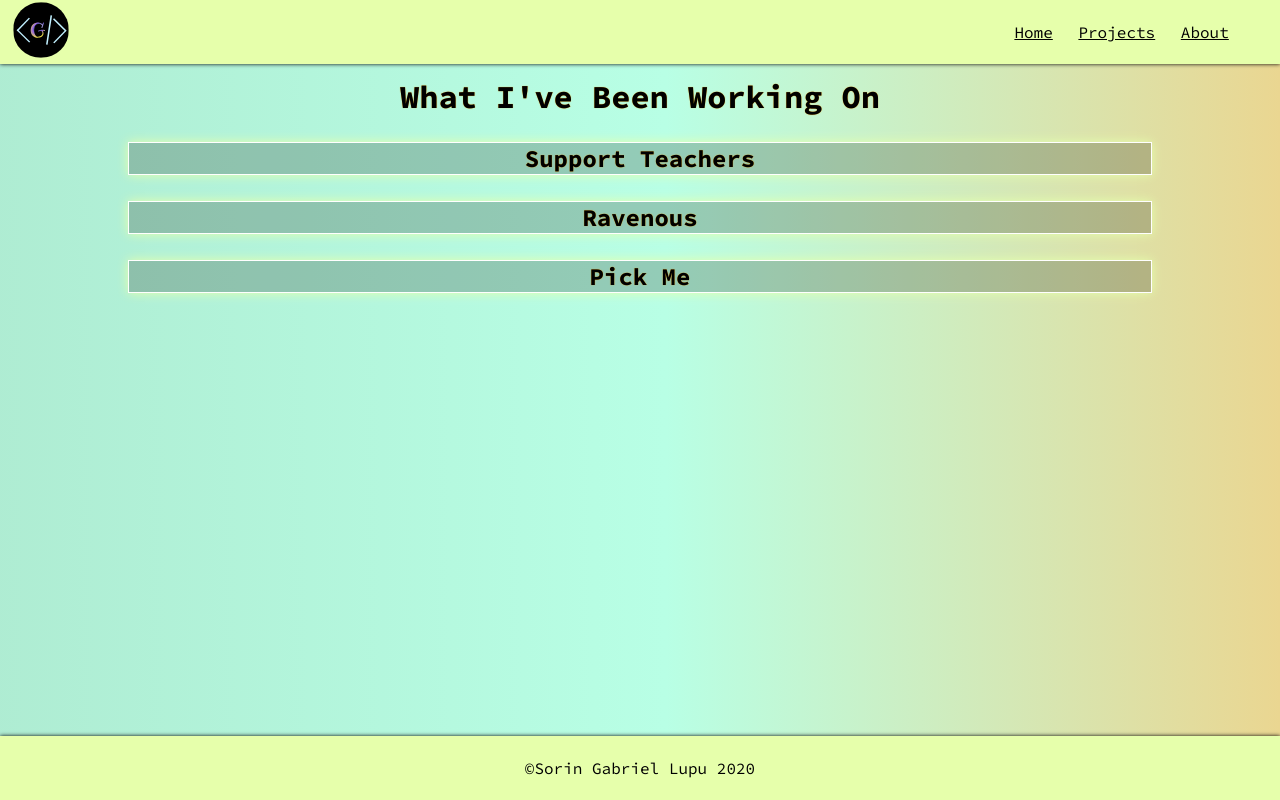
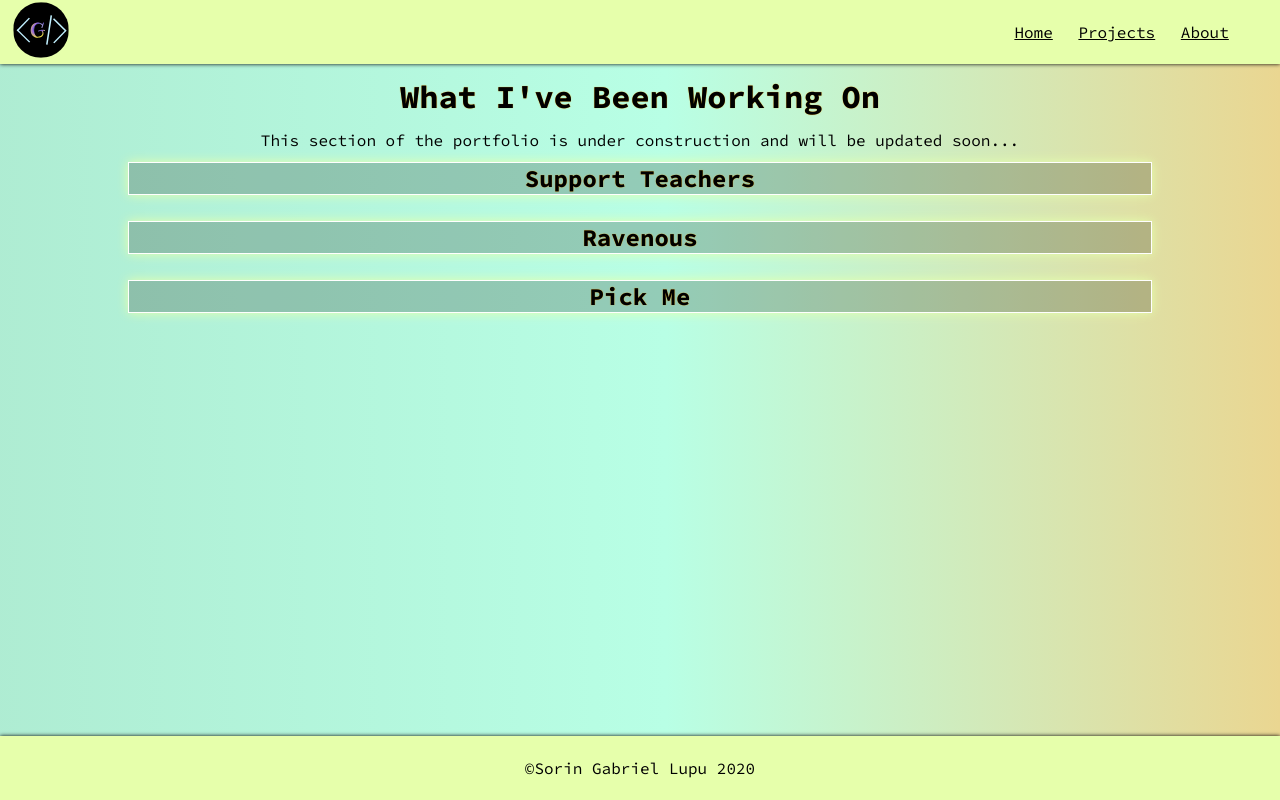
Before and after one commit to SorinGabriel02/portfolio-v2, a React (Create React App) app: page /projects in a window 1280 px wide. Built offline with nearby package versions, Linux system fonts and the light colour scheme.

Commit message:
small fix

```diff
--- a/public/index.html
+++ b/public/index.html
@@ -7,7 +7,7 @@
     <meta name="theme-color" content="#000000" />
     <meta
       name="description"
-      content="Gabriel Lupu | ReactJS NodeJS ExpressJS MongoDB Web Developer"
+      content="Sorin Gabriel Lupu | ReactJS NodeJS ExpressJS MongoDB Web Developer"
     />
     <link rel="apple-touch-icon" href="%PUBLIC_URL%/logo192.png" />
     <link rel="manifest" href="%PUBLIC_URL%/manifest.json" />
--- a/src/components/pages/Projects.js
+++ b/src/components/pages/Projects.js
@@ -6,6 +6,10 @@ const Projects = () => {
   return (
     <main className={projectsContainer}>
       <h1>What I've Been Working On</h1>
+      <p>
+        This section of the portfolio is under construction and will be updated
+        soon...
+      </p>
       <section className={projectCard}>
         <h2>Support Teachers</h2>
       </section>
```
